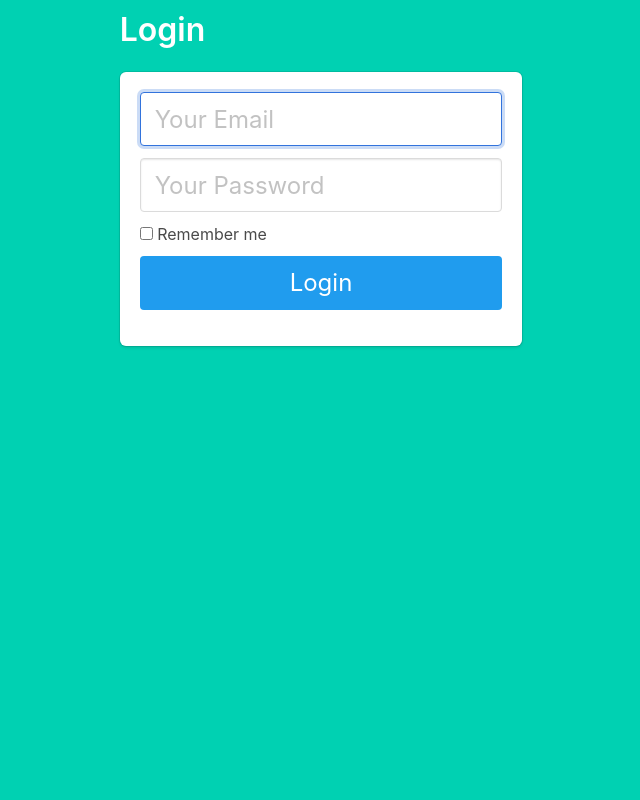
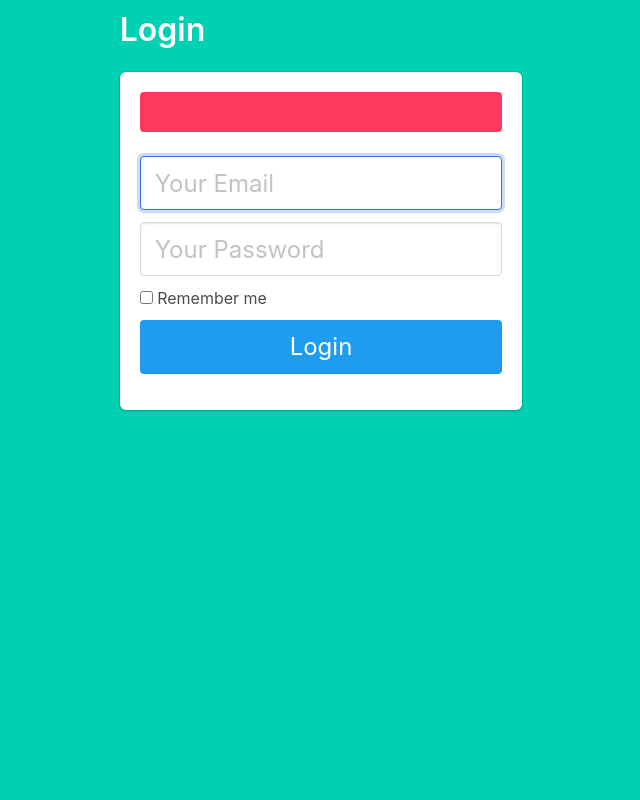
Before and after one commit to athiranair2000/Log-Me, a Python web app: template my-project/app/templates/login.html in a window 1280 px wide. Shown: the whole page, without its empty margins (319-959 px from the left). Run offline with Jinja, Linux system fonts and the light colour scheme; the template is opened without the code that fills it, so the values that code supplies are empty.

Commit message:
Update login.html

```diff
--- a/my-project/app/templates/login.html
+++ b/my-project/app/templates/login.html
@@ -5,12 +5,16 @@
     <title>Login</title>
     <link rel="stylesheet" href="https://cdnjs.cloudflare.com/ajax/libs/bulma/0.7.2/css/bulma.min.css" />
 </head>
+<!---Burma Builder-->
 <body>
-        <section class="hero is-primary is-fullheight">
+    <section class="hero is-primary is-fullheight">
 
 <div class="column is-4 is-offset-4">
         <h3 class="title">Login</h3>
         <div class="box">
+		<div class="notification is-danger">
+
+		</div>
             <form method="POST" action="/login">
                 <div class="field">
                     <div class="control">
```
